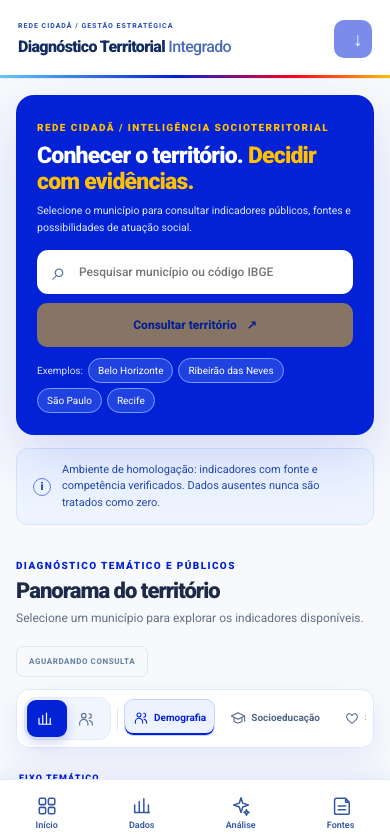
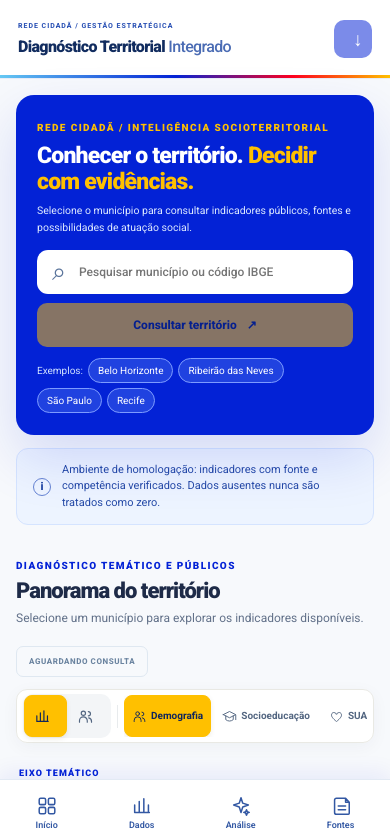
Before and after one commit to marcosalmeida-cpu/diagnostico, a website: page index.html in a window 390 px wide. Shown: the top 835 px of the page. Drawn offline with Linux system fonts and the light colour scheme.

Commit message:
feat: navegação V3.2 compacta com amarelo Rede Cidadã
Premium amarelo institucional padrão com variante ultra por query string, hover e foco acessíveis, QA Playwright 8 cenários e 12 testes automáticos, sem alteração de dados nem PDF.

```diff
--- a/app.js
+++ b/app.js
@@ -1,4 +1,7 @@
 'use strict';
+// A versão premium é padrão. A ultracompacta é comparável sem mudar de domínio ou dados.
+const navStyle = new URLSearchParams(window.location.search).get('barra') === 'ultra' ? 'ultra' : 'premium';
+document.documentElement.dataset.navStyle=navStyle;
 const qs = s=>document.querySelector(s);
 const state={selected:null,data:null,analysis:null,searchController:null,activeKind:'themes',activeId:'demografia',expanded:false};
 const TAXONOMY=window.DIAGNOSTICO_TAXONOMY;
--- a/index.html
+++ b/index.html
@@ -11,6 +11,7 @@
 <link rel="preconnect" href="https://fonts.gstatic.com" crossorigin>
 <link href="https://fonts.googleapis.com/css2?family=Roboto:wght@400;500;600;700;800;900&display=swap" rel="stylesheet">
 <link rel="stylesheet" href="/styles.css">
+<link rel="stylesheet" href="/nav-variants.css">
 <script src="/taxonomy.js" defer></script>
 <script src="/app.js" defer></script>
 </head>
--- /dev/null
+++ b/nav-variants.css
@@ -0,0 +1,170 @@
+/* Rede Cidadã · Navegação V3.2
+ * Marca oficial: amarelo #FFC000 / azul #0322D6.
+ * Padrão = Premium compacto (B). Para comparar a alternativa A, use ?barra=ultra.
+ * As duas versões modificam APENAS a apresentação; filtros, indicadores e PDF permanecem iguais.
+ */
+:root {
+ --nav-yellow: #FFC000;
+ --nav-hover: #FFE28A;
+ --nav-yellow-soft: #FFF1BE;
+ --nav-ink: #10265B;
+ --nav-neutral: #536681;
+}
+.dashboard-nav.premium-nav {
+ --nav-tap: 37px;
+ box-sizing: border-box;
+ gap: 7px;
+ padding: 5px 8px;
+ min-height: 0;
+ margin: 7px 0 4px;
+ border: 1px solid #E9E9E4;
+ border-radius: 13px;
+ background: rgba(255,255,255,.985);
+ box-shadow: 0 4px 17px rgba(22,44,78,.045);
+}
+.premium-switch {
+ gap: 2px;
+ padding: 2px;
+ border: 0;
+ border-radius: 10px;
+ background: #F3F5F7;
+}
+.premium-switch .switch-button {
+ box-sizing: border-box;
+ display: flex;
+ align-items: center;
+ justify-content: center;
+ min-height: var(--nav-tap);
+ padding: 6px 10px;
+ gap: 6px;
+ border-radius: 8px;
+ border: 1px solid transparent;
+ background: transparent;
+ color: var(--nav-neutral);
+ font-size: 10.5px;
+ font-weight: 750;
+ line-height: 1;
+ box-shadow: none;
+ transition: background-color .14s, color .14s, box-shadow .14s;
+}
+.premium-switch .switch-icon { width: 15px; height: 15px; stroke-width: 1.65; }
+.premium-divider {
+ width: 1px;
+ height: 22px;
+ margin: 0 2px;
+ background: #E8EBED;
+}
+.dashboard-nav .premium-tabs {
+ gap: 3px;
+ padding: 0 1px;
+ min-width: 0;
+ max-width: 100%;
+}
+.dashboard-nav .premium-tabs .dashboard-tab {
+ box-sizing: border-box;
+ min-height: var(--nav-tap);
+ padding: 7px 9px;
+ gap: 5px;
+ border-radius: 8px;
+ border: 1px solid transparent;
+ background: transparent;
+ color: var(--nav-neutral);
+ font-size: 10.5px;
+ font-weight: 700;
+ line-height: 1.15;
+ box-shadow: none;
+ transition: background-color .14s, color .14s, border-color .14s;
+}
+.dashboard-nav .premium-tabs .dashboard-tab .tab-icon {
+ width: 15px; height: 15px; stroke-width: 1.5;
+}
+.dashboard-nav .premium-tabs .dashboard-tab .tab-count { display: none; }
+.premium-nav-caption { display: none; }
+
+/* Amarelo é a cor de interação. O texto mantém contraste escuro. */
+.premium-switch .switch-button.is-active,
+.dashboard-nav .premium-tabs .dashboard-tab.is-active {
+ color: var(--nav-ink);
+ background: var(--nav-yellow);
+ border-color: var(--nav-yellow);
+ box-shadow: 0 2px 5px rgba(95,76,3,.10);
+}
+.premium-switch .switch-button:hover,
+.dashboard-nav .premium-tabs .dashboard-tab:hover {
+ color: var(--nav-ink);
+ background: var(--nav-hover);
+ border-color: #F5CA48;
+ box-shadow: none;
+}
+.premium-switch .switch-button.is-active:hover,
+.dashboard-nav .premium-tabs .dashboard-tab.is-active:hover {
+ color: var(--nav-ink);
+ background: #FFD43B;
+ border-color: #EABB17;
+}
+.premium-switch .switch-button:focus-visible,
+.dashboard-nav .premium-tabs .dashboard-tab:focus-visible {
+ outline: 2px solid #B78100;
+ outline-offset: 2px;
+ color: var(--nav-ink);
+}
+.premium-switch .switch-button:active,
+.dashboard-nav .premium-tabs .dashboard-tab:active {
+ background: var(--nav-yellow);
+ color: var(--nav-ink);
+}
+.premium-switch .switch-button.is-active .switch-icon,
+.dashboard-nav .premium-tabs .dashboard-tab.is-active .tab-icon {
+ color: var(--nav-ink);
+}
+.active-panel {scroll-margin-top: 60px;}
+
+/* Alternativa A — ultra: menos altura, chips mais estreitos, menos efeitos. */
+html[data-nav-style="ultra"] .dashboard-nav.premium-nav {
+ --nav-tap: 32px;
+ gap: 5px;
+ padding: 3px 6px;
+ border-radius: 10px;
+ border-color: #E8E9EA;
+ box-shadow: 0 2px 9px rgba(22,44,78,.035);
+}
+html[data-nav-style="ultra"] .premium-switch { border-radius: 7px; padding: 1px; }
+html[data-nav-style="ultra"] .premium-switch .switch-button {
+ gap: 4px; padding: 4px 7px; font-size: 10px; border-radius: 6px;
+}
+html[data-nav-style="ultra"] .premium-divider {height:19px;margin:0 1px;}
+html[data-nav-style="ultra"] .dashboard-nav .premium-tabs {gap:2px;}
+html[data-nav-style="ultra"] .dashboard-nav .premium-tabs .dashboard-tab {
+ padding: 4px 7px; gap: 4px; font-size: 10px; border-radius: 6px;
+}
+html[data-nav-style="ultra"] .dashboard-nav .premium-tabs .tab-icon {width:14px;height:14px;}
+html[data-nav-style="ultra"] .active-panel {scroll-margin-top:52px;}
+
+@media (max-width:1180px) {
+ .dashboard-nav.premium-nav {gap:6px;padding:5px 7px;}
+ .premium-switch .switch-button {padding:6px 8px;}
+ .dashboard-nav .premium-tabs .dashboard-tab {padding:6px 7px;}
+}
+@media (max-width:800px) {
+ .dashboard-nav.premium-nav { --nav-tap: 42px; padding: 4px 6px; min-height:0; gap:5px; border-radius:11px; }
+ .premium-switch {padding: 1px; gap: 0;}
+ .premium-switch .switch-button {padding: 8px 8px; min-height: var(--nav-tap);}
+ .dashboard-nav .premium-tabs .dashboard-tab {padding:8px 8px; min-height:var(--nav-tap);}
+ .active-panel {scroll-margin-top:67px;}
+ html[data-nav-style="ultra"] .dashboard-nav.premium-nav {--nav-tap:42px;padding:3px 5px;gap:4px;}
+ html[data-nav-style="ultra"] .premium-switch .switch-button {min-height:var(--nav-tap);padding:7px;}
+ html[data-nav-style="ultra"] .dashboard-nav .premium-tabs .dashboard-tab {min-height:var(--nav-tap);padding:7px;}
+ html[data-nav-style="ultra"] .active-panel {scroll-margin-top:65px;}
+}
+@media (max-width:530px) {
+ .premium-switch .switch-button {font-size:0;min-width:40px;padding:9px;}
+ .premium-switch .switch-icon {width:17px;height:17px;}
+ .premium-divider {margin:0 1px;height:23px;}
+ .dashboard-nav .premium-tabs .dashboard-tab {gap:4px;padding:8px 7px;}
+ .dashboard-nav .premium-tabs .dashboard-tab .tab-name {font-size:10px;}
+ html[data-nav-style="ultra"] .premium-switch .switch-button {font-size:0;min-width:40px;padding:9px;}
+ html[data-nav-style="ultra"] .dashboard-nav .premium-tabs .dashboard-tab .tab-name {font-size:10px;}
+}
+@media (prefers-reduced-motion:reduce) {
+ .premium-switch .switch-button,.dashboard-nav .premium-tabs .dashboard-tab {transition:none;}
+}
```
Also changed, not shown: docs/NAVEGACAO-V3-2-AMARELO.md (added, +28 -0 lines), tests/nav-variants.test.js (added, +41 -0 lines).
